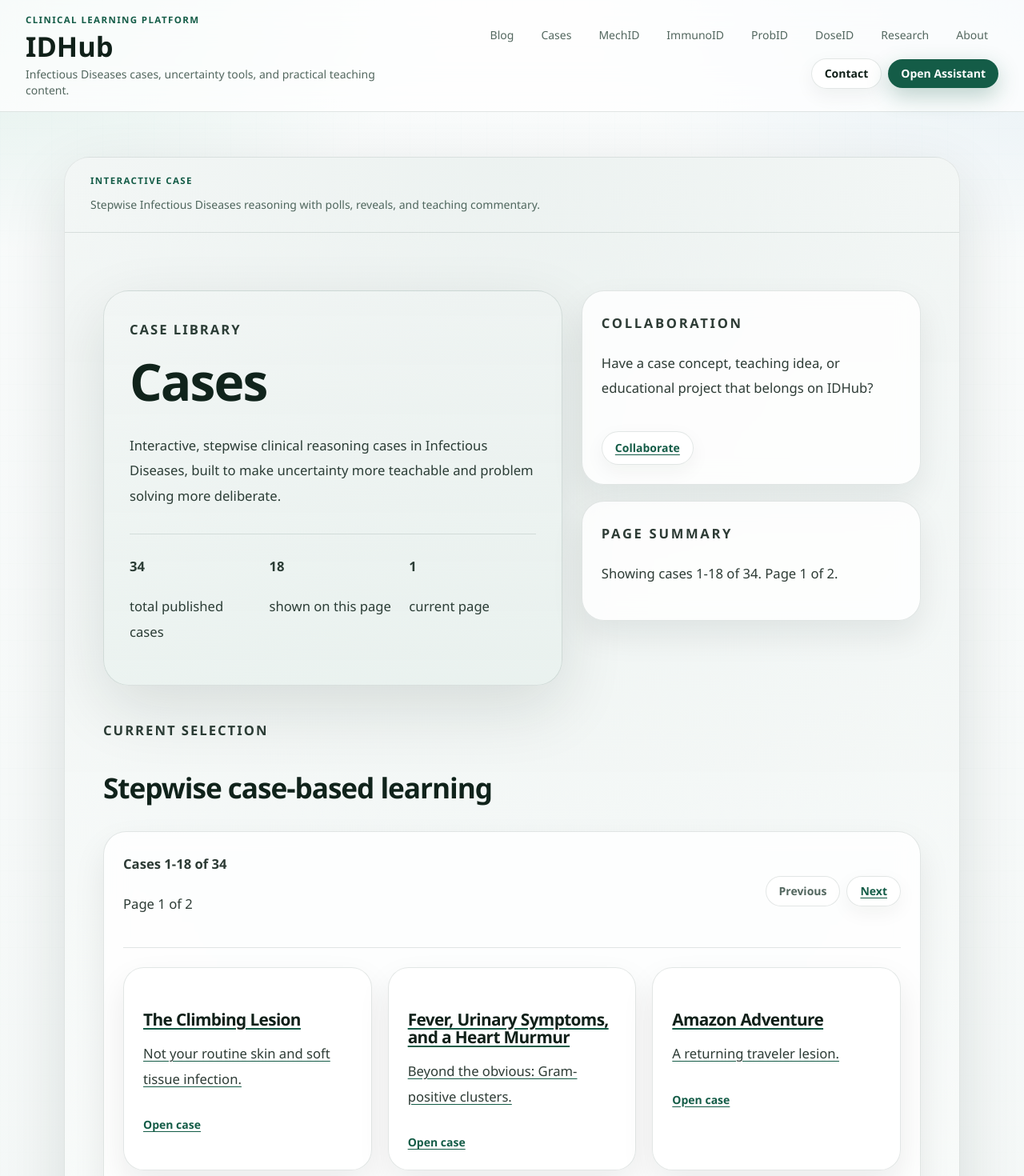
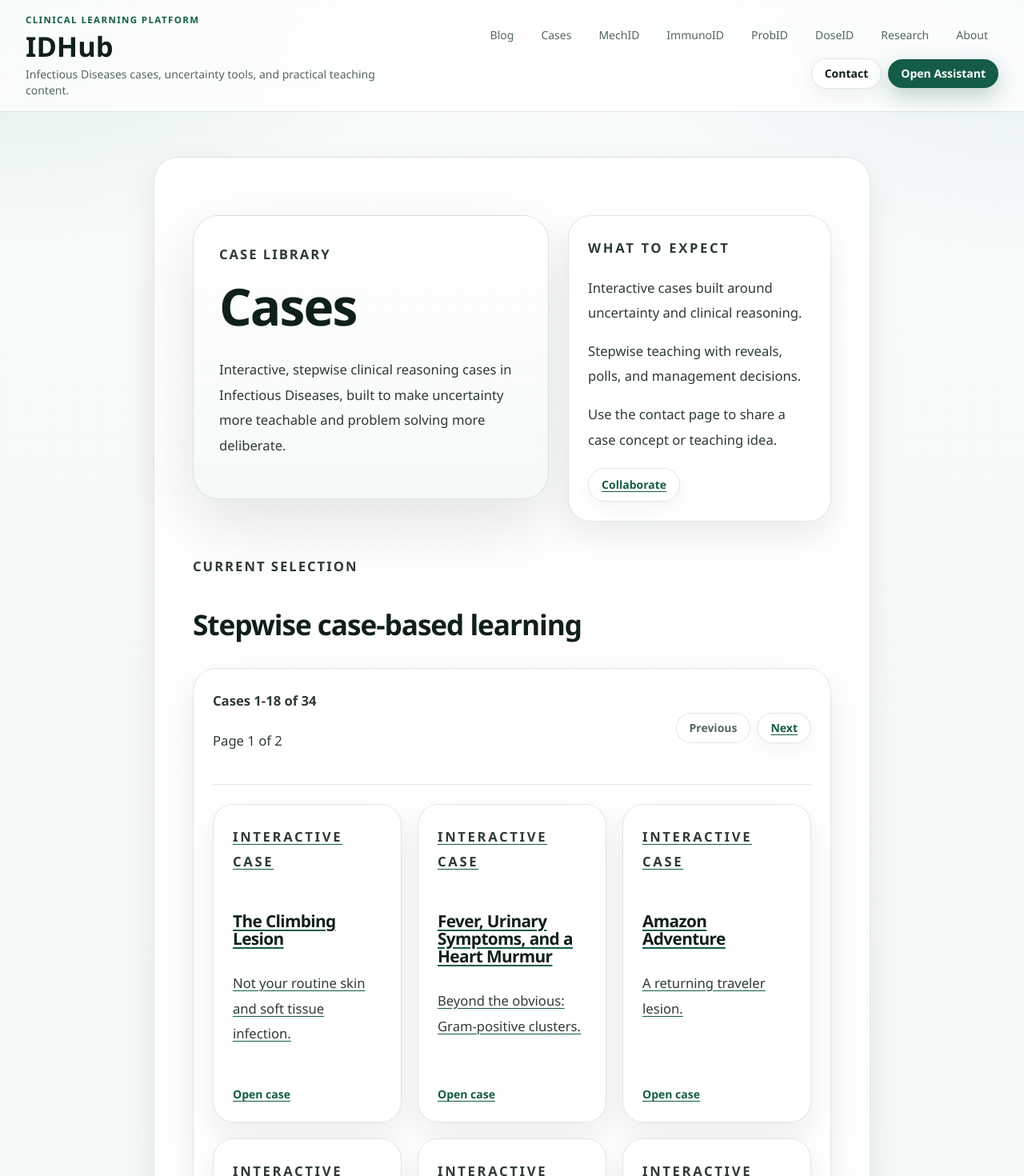
Before and after one commit to alvarojg11/IDHub, a Next.js app: page /cases in a window 1280 px wide. Shown: the top 1470 px of the page at 80% size. Built offline with nearby package versions, Linux system fonts and the light colour scheme; no server answers.

Commit message:
update style

```diff
--- a/app/cases/layout.tsx
+++ b/app/cases/layout.tsx
@@ -9,19 +9,15 @@
     <>
       <CaseStructuredData />
       <main className="mx-auto max-w-6xl px-2 py-10 sm:px-4">
-        <article className="idhub-reading-shell overflow-hidden rounded-[2rem] border border-[var(--border)] bg-[linear-gradient(180deg,rgba(255,255,255,0.98),rgba(244,249,247,0.95))] shadow-[var(--shadow-medium)]">
-          <div className="border-b border-[var(--border)] px-6 py-5 sm:px-8">
-            <p className="idhub-kicker">Interactive Case</p>
-            <p className="mt-2 max-w-3xl text-sm leading-7 text-[var(--muted)]">
-              Stepwise Infectious Diseases reasoning with polls, reveals, and teaching commentary.
-            </p>
-          </div>
-          <section className="idhub-case-content px-6 py-8 sm:px-8">
+        <article className="mx-auto max-w-4xl">
+          <section className="idhub-case-content rounded-[1.9rem] border border-[var(--border)] bg-[linear-gradient(180deg,rgba(255,255,255,0.95),rgba(247,251,249,0.94))] p-5 shadow-[var(--shadow-soft)] sm:p-8">
             {children}
           </section>
         </article>
 
-        <CaseNavAuto />
+        <div className="mx-auto max-w-4xl">
+          <CaseNavAuto />
+        </div>
         <SiteFooter />
       </main>
     </>
--- a/app/cases/page.tsx
+++ b/app/cases/page.tsx
@@ -68,47 +68,23 @@
             Interactive, stepwise clinical reasoning cases in Infectious Diseases, built to make
             uncertainty more teachable and problem solving more deliberate.
           </p>
-
-          <div className="mt-8 grid gap-4 border-t border-[var(--border)] pt-6 sm:grid-cols-3">
-            <div>
-              <p className="text-3xl font-semibold text-[var(--foreground)]">{cases.length}</p>
-              <p className="mt-1 text-sm text-[var(--muted)]">total published cases</p>
-            </div>
-            <div>
-              <p className="text-3xl font-semibold text-[var(--foreground)]">{shownCount}</p>
-              <p className="mt-1 text-sm text-[var(--muted)]">shown on this page</p>
-            </div>
-            <div>
-              <p className="text-3xl font-semibold text-[var(--foreground)]">{currentPage}</p>
-              <p className="mt-1 text-sm text-[var(--muted)]">current page</p>
-            </div>
-          </div>
         </div>
 
-        <aside className="space-y-5">
-          <div className="idhub-panel rounded-[1.75rem] p-6">
+        <aside className="idhub-panel rounded-[1.75rem] p-6">
           <p className="text-sm font-semibold uppercase tracking-[0.16em] text-[var(--muted-soft)]">
-              Collaboration
+            What to expect
           </p>
-            <p className="mt-4 text-sm leading-7 text-[var(--muted)]">
-              Have a case concept, teaching idea, or educational project that belongs on IDHub?
-            </p>
+          <ul className="mt-4 space-y-4 text-sm leading-7 text-[var(--muted)]">
+            <li>Interactive cases built around uncertainty and clinical reasoning.</li>
+            <li>Stepwise teaching with reveals, polls, and management decisions.</li>
+            <li>Use the contact page to share a case concept or teaching idea.</li>
+          </ul>
           <Link
             href="/contact"
             className="idhub-button-secondary mt-5 inline-flex px-4 py-2.5 text-sm font-semibold"
           >
             Collaborate
           </Link>
-          </div>
-
-          <div className="idhub-panel rounded-[1.75rem] p-6">
-            <p className="text-sm font-semibold uppercase tracking-[0.16em] text-[var(--muted-soft)]">
-              Page Summary
-            </p>
-            <p className="mt-4 text-sm leading-7 text-[var(--muted)]">
-              Showing cases {start + 1}-{end} of {cases.length}. Page {currentPage} of {totalPages}.
-            </p>
-          </div>
         </aside>
       </header>
 
@@ -151,17 +127,25 @@
 
           <div className="grid gap-5 sm:grid-cols-2 xl:grid-cols-3">
             {visibleCases.map((c) => (
-              <Link
+              <article
                 key={c.slug}
-                href={`/cases/${c.slug}`}
                 className="group rounded-[1.6rem] border border-[var(--border)] bg-white p-6 shadow-[var(--shadow-soft)] transition hover:-translate-y-1 hover:border-[var(--border-strong)]"
               >
-                <h3 className="text-3xl font-semibold text-[var(--foreground)] transition group-hover:text-[var(--primary)]">
+                <Link href={`/cases/${c.slug}`} className="block h-full">
+                  <div className="flex h-full flex-col">
+                    <p className="text-xs font-semibold uppercase tracking-[0.16em] text-[var(--muted-soft)]">
+                      Interactive case
+                    </p>
+                    <h3 className="mt-4 text-[2rem] font-semibold leading-tight text-[var(--foreground)] transition group-hover:text-[var(--primary)]">
                       {c.title}
                     </h3>
                     <p className="mt-4 text-sm leading-7 text-[var(--muted)]">{c.description}</p>
-                <div className="mt-8 text-sm font-semibold text-[var(--primary)]">Open case</div>
+                    <span className="mt-auto pt-8 text-sm font-semibold text-[var(--primary)]">
+                      Open case
+                    </span>
+                  </div>
                 </Link>
+              </article>
             ))}
           </div>
 
--- a/app/page.tsx
+++ b/app/page.tsx
@@ -113,12 +113,12 @@
       />
 
       <section className="pb-10 pt-6">
-        <div className="grid gap-8 lg:grid-cols-[minmax(0,1.2fr)_minmax(320px,0.8fr)] lg:items-start">
+        <div className="grid gap-8 lg:grid-cols-[minmax(0,1.2fr)_minmax(320px,0.8fr)] lg:items-stretch">
           <div className="relative overflow-hidden rounded-[2rem] border border-[var(--border)] bg-[linear-gradient(135deg,rgba(255,255,255,0.96),rgba(236,245,241,0.92))] px-6 py-8 shadow-[var(--shadow-medium)] sm:px-8 sm:py-10">
             <div className="absolute inset-x-0 top-0 h-32 bg-[radial-gradient(circle_at_top,rgba(20,92,71,0.14),transparent_70%)]" />
             <div className="relative">
               <p className="idhub-kicker">Infectious Diseases Education</p>
-              <h1 className="idhub-display mt-4 max-w-3xl text-5xl leading-[0.95] text-[var(--foreground)] sm:text-6xl lg:text-7xl">
+              <h1 className="mt-3 max-w-3xl text-5xl font-semibold text-[var(--foreground)] sm:text-6xl">
                 An educational platform for Infectious Diseases
               </h1>
               <p className="mt-6 max-w-2xl text-lg leading-8 text-[var(--muted)]">
@@ -160,8 +160,8 @@
             </div>
           </div>
 
-          <aside className="space-y-5">
-            <div className="idhub-panel-strong rounded-[1.75rem] p-6">
+          <aside className="lg:h-full">
+            <div className="idhub-panel-strong flex h-full flex-col rounded-[1.75rem] p-6">
               <p className="idhub-kicker">Assistant Mission</p>
               <h2 className="mt-3 text-3xl font-semibold text-[var(--foreground)]">
                 Infectious Diseases thinking, for everyone
@@ -184,21 +184,10 @@
 
               <Link
                 href="/assistant"
-                className="mt-6 inline-flex rounded-full border border-[var(--border-strong)] bg-white px-4 py-2.5 text-sm font-semibold text-[var(--foreground)] hover:border-[var(--primary)] hover:text-[var(--primary)]"
+                className="mt-auto inline-flex rounded-full border border-[var(--border-strong)] bg-white px-4 py-2.5 text-sm font-semibold text-[var(--foreground)] hover:border-[var(--primary)] hover:text-[var(--primary)]"
               >
                 Open the assistant
               </Link>
-            </div>
-
-            <div className="idhub-panel rounded-[1.75rem] p-6">
-              <p className="text-sm font-semibold uppercase tracking-[0.18em] text-[var(--muted-soft)]">
-                Educational Mission
-              </p>
-              <ul className="mt-4 space-y-4 text-sm leading-7 text-[var(--muted)]">
-                <li>Infectious Diseases education made more accessible for everyone.</li>
-                <li>Clinical reasoning tools designed for learners, trainees, and clinicians.</li>
-                <li>Cases, writing, and teaching resources gathered in one place.</li>
-              </ul>
             </div>
           </aside>
         </div>
--- a/components/CaseNavAuto.tsx
+++ b/components/CaseNavAuto.tsx
@@ -22,7 +22,7 @@
 
   return (
     <div className="mt-28">
-      <div className="mx-auto flex max-w-5xl flex-wrap justify-center gap-4">
+      <div className="flex flex-wrap justify-center gap-4">
         {prev && (
           <Link
             href={`/cases/${prev.slug}`}
@@ -41,13 +41,6 @@
           </Link>
         )}
       </div>
-
-      <footer className="mt-20 border-t border-[var(--border)] pt-8 pb-6 text-xs text-[var(--muted)] text-center">
-        Educational content only. Not medical advice.
-        <p className="text-xs text-[var(--muted)]">
-            © {new Date().getFullYear()} IDHub
-        </p>
-      </footer>
     </div>
   );
 }
```
Lines whose indentation alone changed are shown as unchanged.
